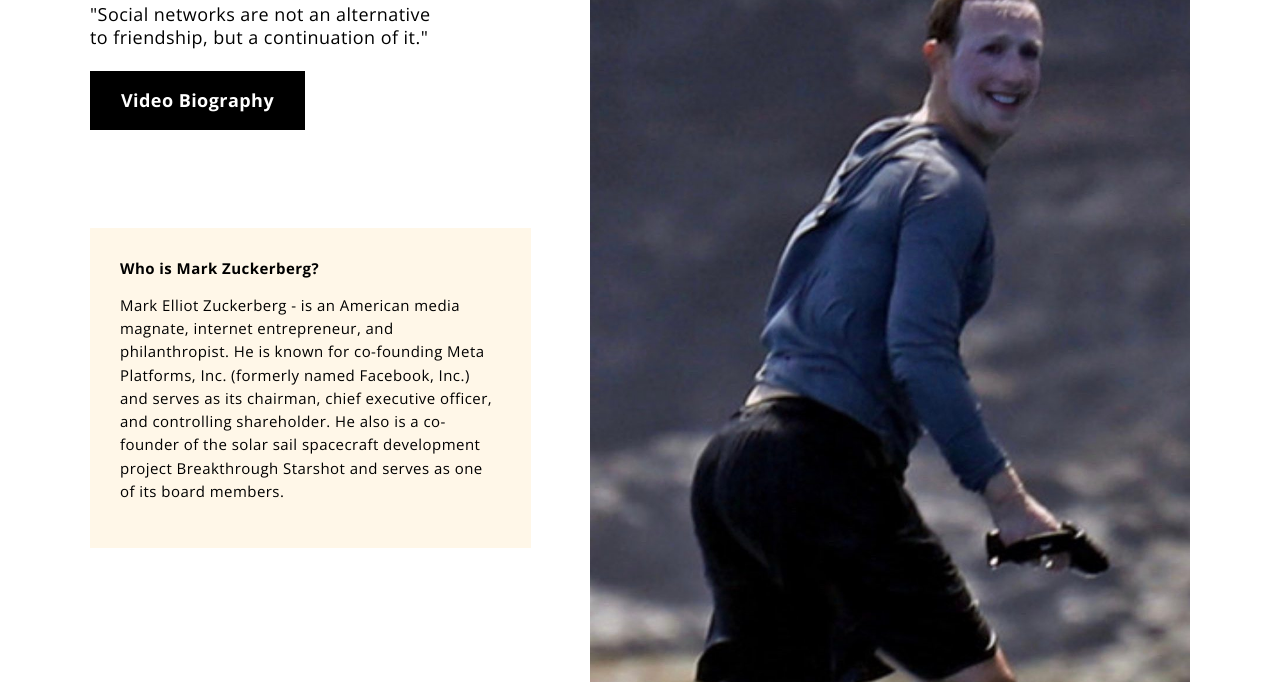
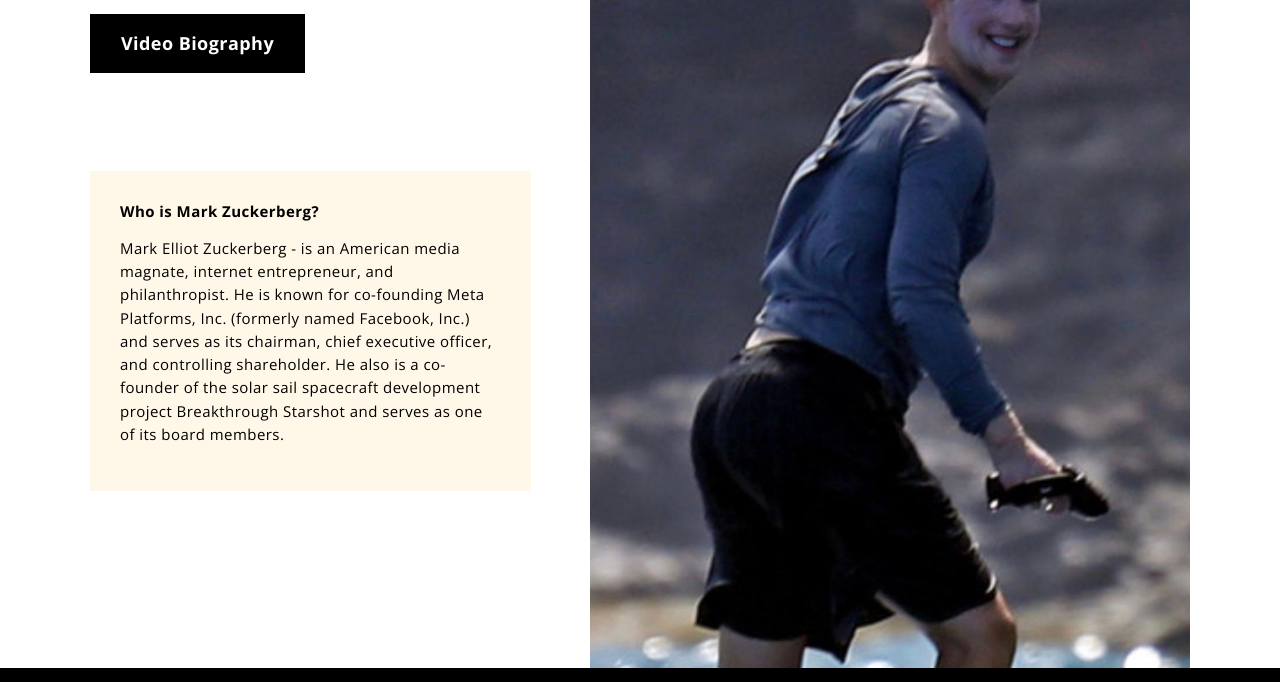
Before and after one commit to JLW157/jlw157.github.io, a plain HTML site: page index.html in a window 1280 px wide. Shown: the part 292-974 px from the top of the page. Drawn offline with nearby package versions, Linux system fonts and the light colour scheme.

Commit message:
Update main.css

```diff
--- a/css/main.css
+++ b/css/main.css
@@ -37,7 +37,7 @@ h1,h2,h3,h4,h5,h6{
 }
 
 .header{
-    padding-top: 72px;
+    padding-top: 15px;
 }
 
 .nav1{
```
